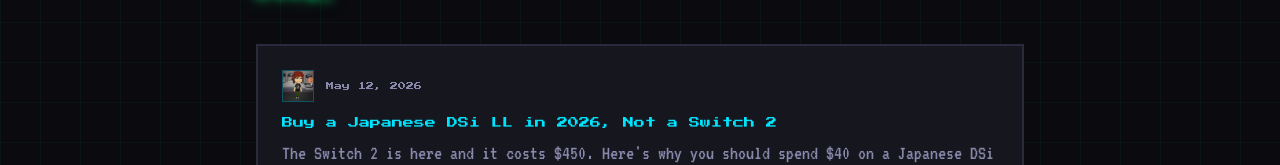
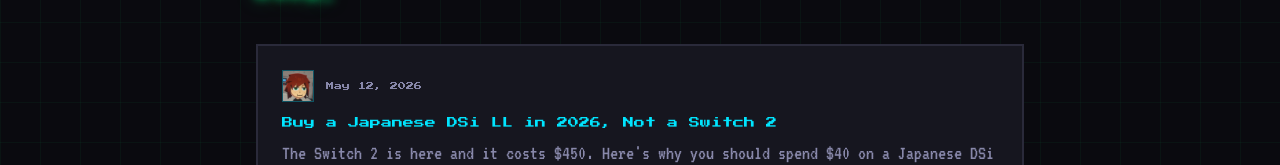
Before and after one commit to JMit-dev/portfolio, a React (Vite) app: page /blog in a window 1280 px wide. Shown: the part 178-343 px from the top of the page. Built offline with nearby package versions, Linux system fonts and the light colour scheme.

Commit message:
update blog

```diff
--- a/public/posts/index.json
+++ b/public/posts/index.json
@@ -11,6 +11,6 @@
       "nintendo",
       "modding"
     ],
-    "image": "/images/blog/mii_portrait.png"
+    "image": "/images/blog/dsill.png"
   }
 ]
--- a/src/components/BlogPreview.tsx
+++ b/src/components/BlogPreview.tsx
@@ -70,7 +70,7 @@
                 <Link to={`/blog/${post.slug}`} className="block pixel-card pixel-card-cyan h-full p-5 group">
                   {/* Mii avatar */}
                   <div className="flex items-center gap-2 mb-3">
-                    <img src="/mii.jpg" alt="Jordan Mii" className="w-7 h-7 object-cover border border-neon-cyan/30" />
+                    <img src="/mii_portrait.png" alt="Jordan Mii" className="w-7 h-7 object-cover border border-neon-cyan/30" />
                     <span className="font-pixel text-[8px] text-pixel-dim">{formatDate(post.date)}</span>
                   </div>
 
--- a/src/pages/BlogList.tsx
+++ b/src/pages/BlogList.tsx
@@ -55,7 +55,7 @@
             >
               <Link to={`/blog/${post.slug}`} className="block pixel-card pixel-card-cyan p-6 group">
                 <div className="flex items-center gap-3 mb-3">
-                  <img src="/mii.jpg" alt="Jordan" className="w-8 h-8 object-cover border border-neon-cyan/30" />
+                  <img src="/mii_portrait.png" alt="Jordan" className="w-8 h-8 object-cover border border-neon-cyan/30" />
                   <div>
                     <div className="font-pixel text-[8px] text-pixel-dim">{formatDate(post.date)}</div>
                   </div>
--- a/src/pages/BlogPost.tsx
+++ b/src/pages/BlogPost.tsx
@@ -50,7 +50,7 @@
 
         {/* Meta */}
         <div className="flex flex-wrap items-center gap-4 mb-6">
-          <img src="/mii.jpg" alt="Jordan" className="w-10 h-10 object-cover border-2 border-neon-cyan/30" />
+          <img src="/mii_portrait.png" alt="Jordan" className="w-10 h-10 object-cover border-2 border-neon-cyan/30" />
           <div className="flex flex-col gap-1">
             <span className="font-pixel text-[8px] text-neon-green">Jordan Mitacek</span>
             <span className="flex items-center gap-1 font-mono text-xs text-pixel-dim">
```
Also changed, not shown: public/mii_portrait.png (added), 1 other file (tests, documents, lock files or other folders).
